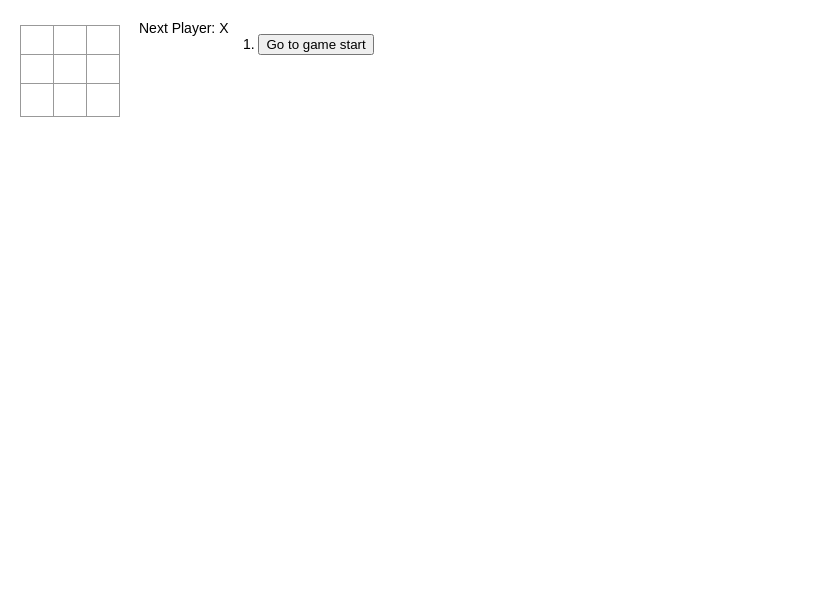
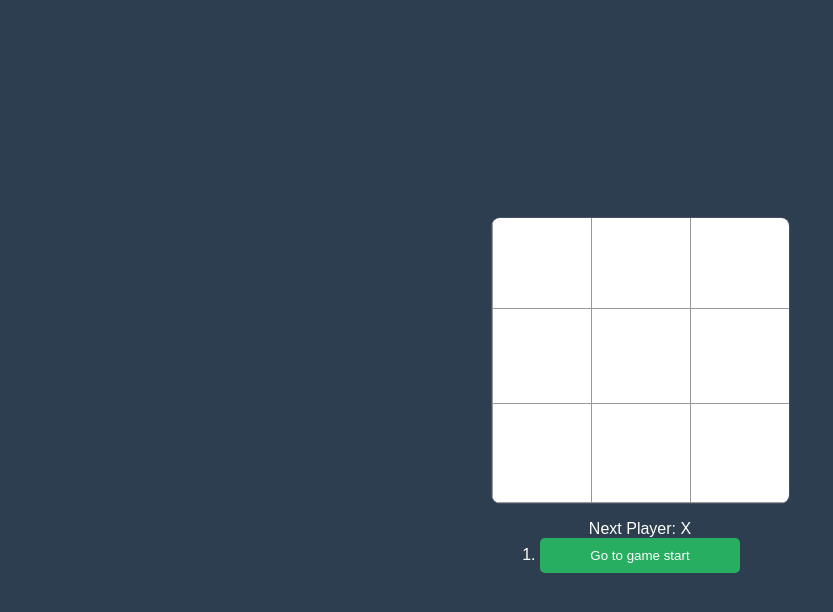
Before and after one commit to IAMISTP/f_tictactoe, a React (Create React App) app: page / in a window 1280 px wide. Shown: the top 612 px of the page, without its empty margins (0-833 px from the left). Built offline with nearby package versions, Linux system fonts and the light colour scheme.

Commit message:
앱 스타일링 변경하기

```diff
--- a/src/App.css
+++ b/src/App.css
@@ -1,7 +1,28 @@
 .game {
   display: flex;
-  flex-direction: row;
+  flex-direction: column;
+  height: 100vh;
+  justify-content: center;
+  align-items: center;
 }
 .game-info {
-  margin-left: 20px;
+  margin-top: 16px;
+  width: 100%;
+  display: flex;
+  flex-direction: column;
+  justify-content: center;
+  align-items: center;
 }
+
+.move-button {
+  width: 200px;
+  background-color: #27ae60;
+  border-width: 0;
+  border-radius: 5px;
+  color: #fff;
+  font-weight: 200;
+  margin-bottom: 10px;
+  padding: 10px 20px;
+  text-decoration: none;
+  list-style: none;
+}
--- a/src/App.js
+++ b/src/App.js
@@ -60,7 +60,9 @@ function App() {
     const desc = move ? "Go to move # " + move : "Go to game start";
     return (
       <li key={move}>
-        <button onClick={() => jumpTo(move)}>{desc}</button>
+        <button className="move-button" onClick={() => jumpTo(move)}>
+          {desc}
+        </button>
       </li>
     );
   });
--- a/src/components/Board.css
+++ b/src/components/Board.css
@@ -1,3 +1,9 @@
+.board-wrapper {
+  border: 1px solid rgba(255, 255, 255, 0.1);
+  box-shadow: rgba(0, 0, 0, 0.19);
+  border-radius: 9px;
+  overflow: hidden;
+}
 .status {
   margin-bottom: 10px;
 }
--- a/src/components/Board.js
+++ b/src/components/Board.js
@@ -8,8 +8,7 @@ const Board = ({ squares, onClick }) => {
   };
 
   return (
-    <div>
-      <div className="status"></div>
+    <div className="board-wrapper">
       <div className="board-row">
         {renderSquare(0)}
         {renderSquare(1)}
--- a/src/components/Square.css
+++ b/src/components/Square.css
@@ -2,12 +2,11 @@
   background-color: white;
   border: 1px solid #999;
   font-size: 24px;
-  height: 34px;
+  height: 100px;
   margin-right: -1px;
   margin-top: -5px;
   padding: 0;
   text-align: center;
-  width: 34px;
-  height: 34px;
+  width: 100px;
   float: left;
 }
--- a/src/index.css
+++ b/src/index.css
@@ -1,8 +1,12 @@
 body {
-  font: 14px "Century Gothic", Futura, sans-serif;
-  margin: 20px;
+  background-color: #2c3e50;
+  color: #fff;
+  font-family: sans-serif;
+  margin: 0;
+  padding: 0;
 }
 ol,
 ul {
-  padding-left: 30px;
+  margin: 0;
+  padding: 0;
 }
```
